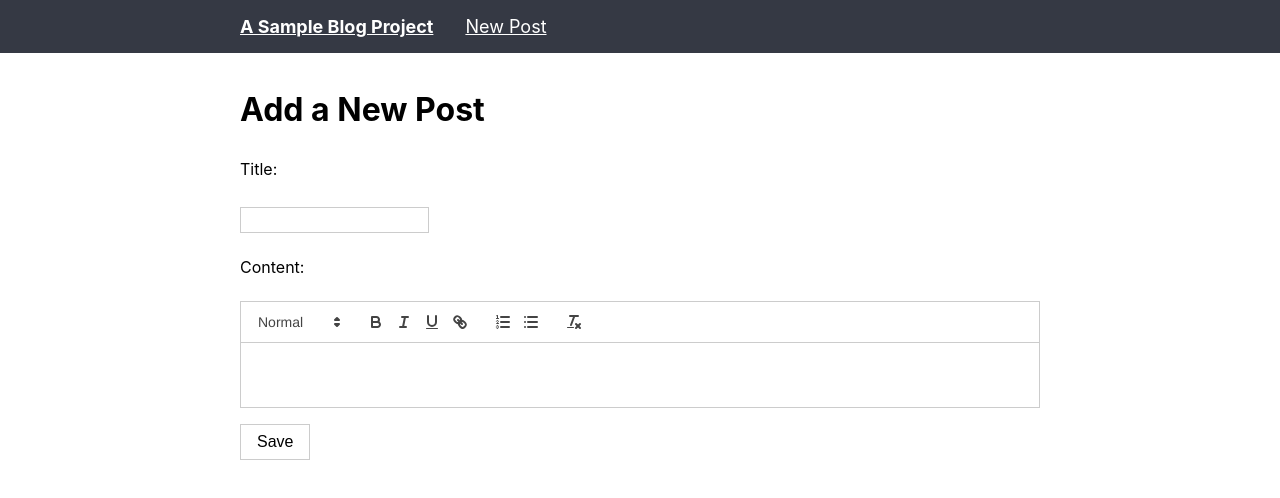
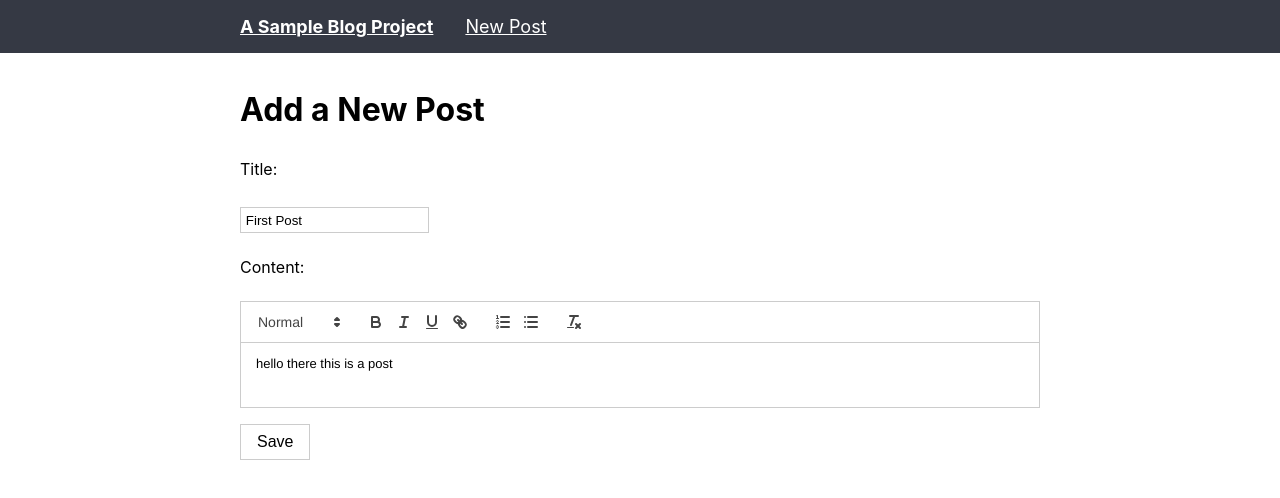
Before and after one commit to austBrink/react-book-final, a React (Create React App) app: page /edit/first-post in a window 1280 px wide. Shown: the top 498 px of the page. Built offline with nearby package versions, Linux system fonts and the light colour scheme.

Commit message:
WIP updating posts: bring posts in from parent and find post from props data on edit.

```diff
--- a/src/components/PostForm.js
+++ b/src/components/PostForm.js
@@ -7,17 +7,24 @@ import 'react-quill/dist/quill.snow.css';
 const PostForm = ({
   post:propsPost,
   addNewPost,
-  updatePost
+  updatePost,
+  posts
 }) => {
+
+  const { postSlug } = useParams();
+  const posty = posts.find(
+      (post) => post.slug === postSlug
+  );
+
+  posty && console.log(posty);
 
   // const { postSlug } = useParams();
   // const post = posts?.find(
   //   (post) => post.slug === postSlug
   // );
   // post && console.log(post);
-
   const [ post, setPost ] = useState({
-    ...propsPost
+    ...posty
   })
   const [ postData, setPostData ] = useState({
     title: '',
@@ -34,12 +41,12 @@ const PostForm = ({
   const quillRef = useRef();
   useEffect(() => {
     if(prevPost && quillRef.current) {
-      if(propsPost.id !== prevPost.id) {
-        setPost({...propsPost});
+      if(posty.id !== prevPost.id) {
+        setPost({...posty});
         quillRef.current.getEditor().setContents(``);
       }
     }
-  }, [prevPost, propsPost]);
+  }, [prevPost, posty]);
 
   const onChangeHandler = (e) => {
     const {name, value} = e.target;
@@ -61,7 +68,7 @@ const PostForm = ({
 
     if (updatePost) {
       addNewPost(post);
-      setSaved(true);``
+      setSaved(true);
       return;
     }
     updatePost(post);
```
